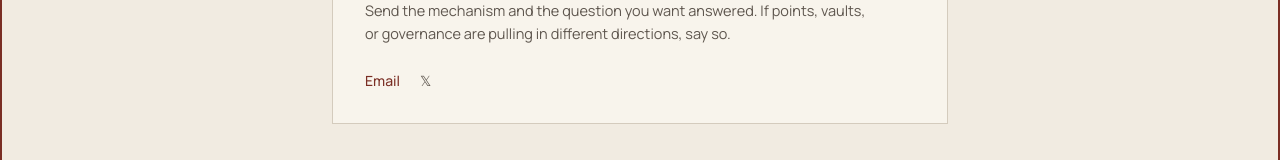
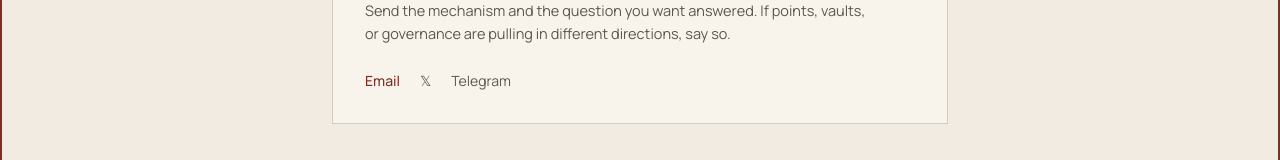
Before and after one commit to Babcan-Inc/babzi-portfolio, a Next.js app: page / in a window 1280 px wide. Shown: the part 2712-2872 px from the top of the page. Built offline with nearby package versions, Linux system fonts and the light colour scheme.

Commit message:
Add Telegram to contact.
Links https://t.me/its_BABZI beside Email and X without exposing the raw address.

```diff
--- a/src/app/page.tsx
+++ b/src/app/page.tsx
@@ -243,6 +243,14 @@ export default function Home() {
             >
               𝕏
             </a>
+            <a
+              href="https://t.me/its_BABZI"
+              target="_blank"
+              rel="noreferrer"
+              className="text-[var(--muted)] underline-offset-4 hover:text-[var(--accent)] hover:underline"
+            >
+              Telegram
+            </a>
           </div>
         </section>
 
```
